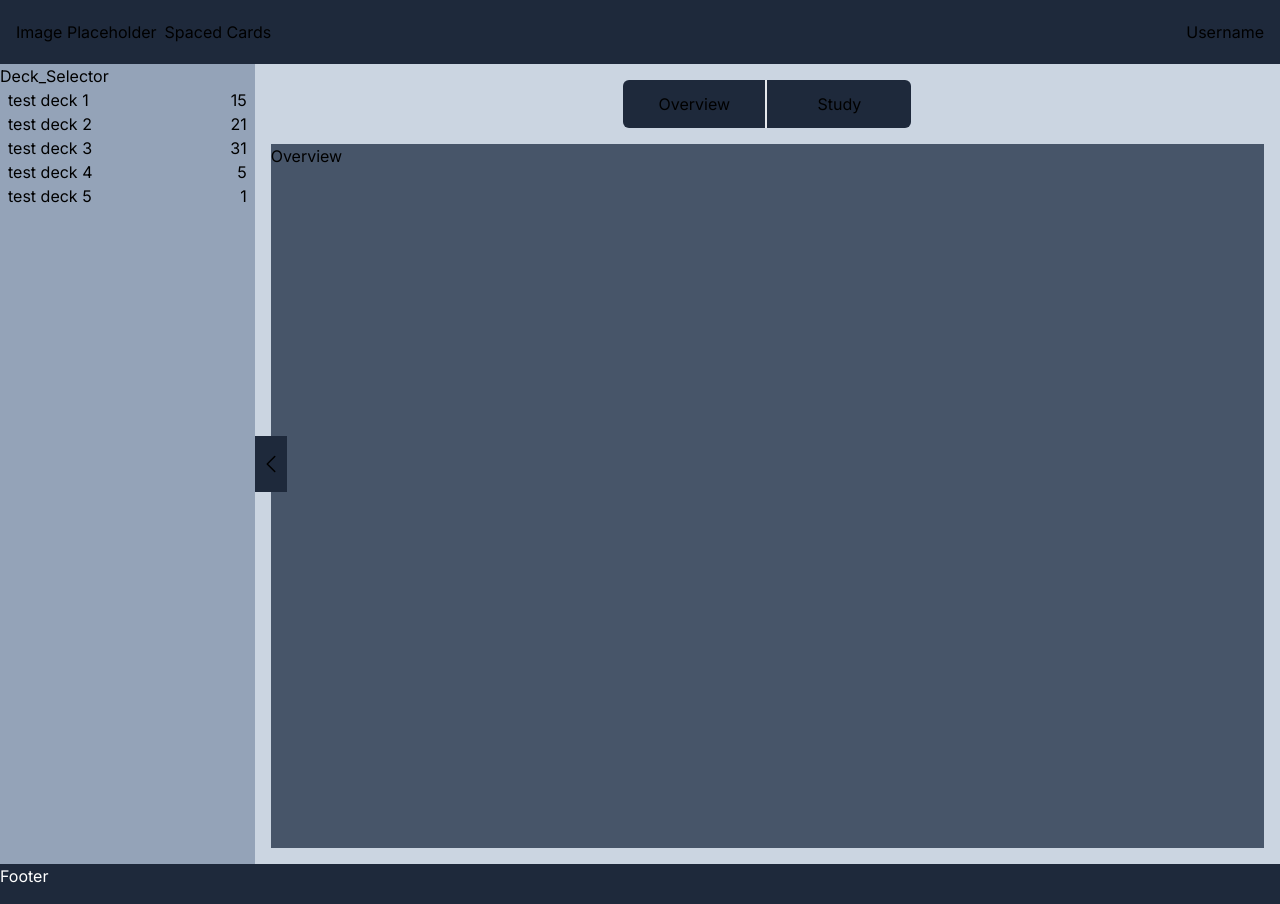
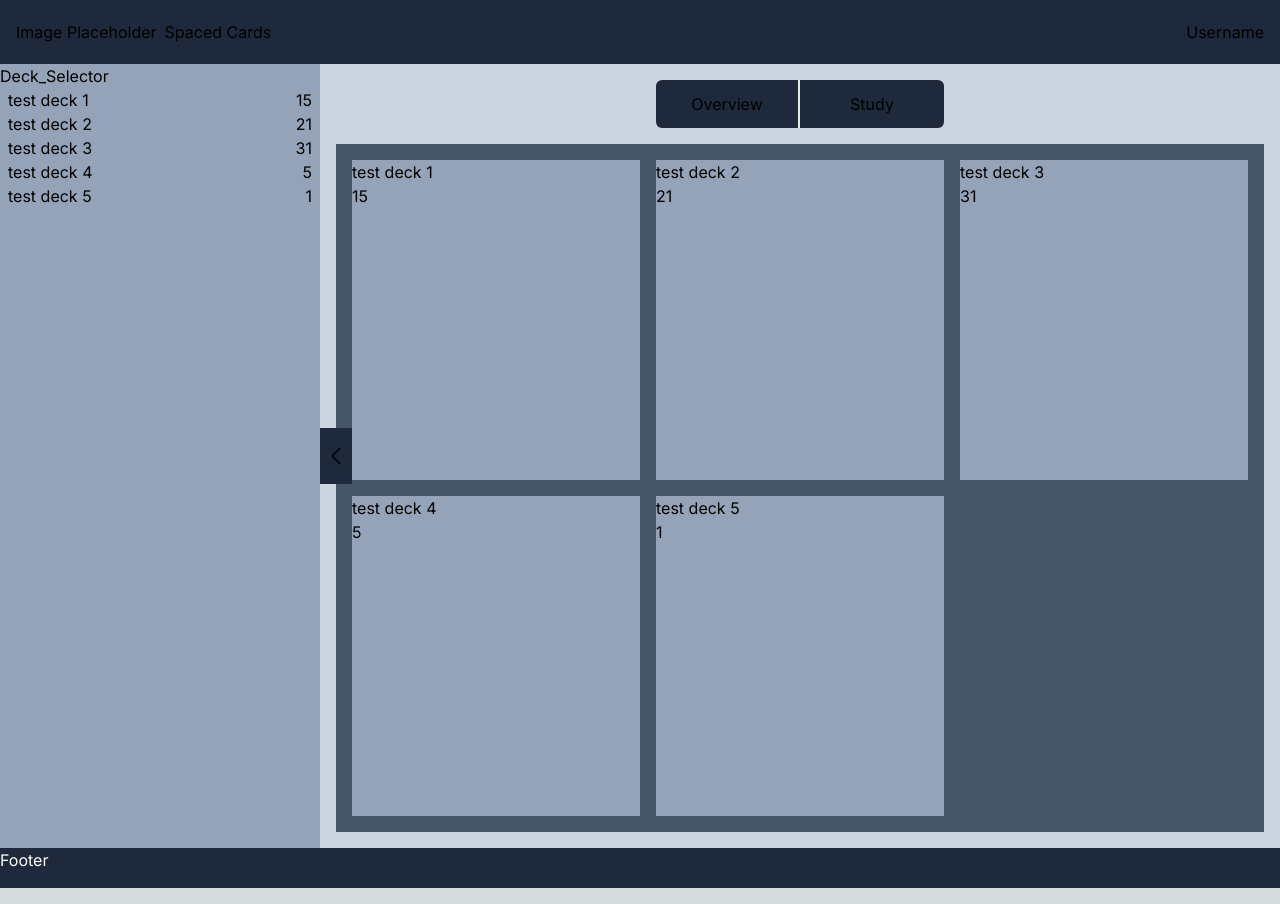
Before and after one commit to gary-giambatista/spaced-cards, a Next.js app: page / in a window 1280 px wide. Built offline with nearby package versions, Linux system fonts and the light colour scheme.

Commit message:
fixed dvh issue, added grid cards

```diff
--- a/app/layout.js
+++ b/app/layout.js
@@ -13,7 +13,7 @@ export const metadata = {
 export default function RootLayout({ children }) {
 	return (
 		<html lang="en">
-			<body className={`${inter.className}`}>
+			<body className={`${inter.className} flex flex-col h-dvh`}>
 				<Header />
 				{children}
 				<Footer />
--- a/app/page.js
+++ b/app/page.js
@@ -12,7 +12,7 @@ export default function Home() {
 	const [mode, setMode] = useState("overview");
 	const [drawerOpen, setDrawerOpen] = useState(true);
 	return (
-		<main className="flex h-dvh">
+		<main className="flex h-full">
 			<Deck_Selector drawerOpen={drawerOpen} setDrawerOpen={setDrawerOpen} />
 			<div className="flex flex-col w-full p-4 gap-4 bg-slate-300">
 				<Hud_Header setMode={setMode} />
--- a/components/hud/Deck_Selector.jsx
+++ b/components/hud/Deck_Selector.jsx
@@ -32,7 +32,7 @@ function Deck_Selector({ drawerOpen, setDrawerOpen }) {
 	return (
 		<section
 			className={`flex-shrink relative bg-slate-400 transition-all ${
-				drawerOpen ? "w-80" : "w-0"
+				drawerOpen ? "w-80 min-w-80" : "w-0 min-w-0"
 			} `}
 		>
 			<div
--- a/components/hud/Hud_Header.jsx
+++ b/components/hud/Hud_Header.jsx
@@ -2,7 +2,7 @@ import React from "react";
 
 function Hud_Header({ setMode }) {
 	return (
-		<div className="flex justify-center items-center h-12 w-fit mx-auto ">
+		<div className="flex justify-center items-center h-12 w-fit mx-auto">
 			<button
 				onClick={() => setMode("overview")}
 				className="h-full px-4 w-36 rounded-l-md border-r-2 bg-slate-800 hover:bg-slate-500"
--- a/components/hud/Overview.jsx
+++ b/components/hud/Overview.jsx
@@ -3,11 +3,51 @@ import Hud_Header from "./Hud_Header";
 
 function Overview({ setMode }) {
 	return (
-		<section className={`flex-grow bg-slate-600`}>
+		<section className={`flex-grow bg-slate-600 p-4`}>
 			{/* <Hud_Header setMode={setMode} /> */}
-			Overview
+			<div className="grid grid-cols-1 md:grid-cols-3 2xl:grid-cols-5 gap-4">
+				{cards.map((card) => {
+					return (
+						<div
+							key={card.id}
+							className="flex flex-col h-80 w-full bg-slate-400 "
+						>
+							<div>{card.question}</div>
+							<div>{card.answer}</div>
+						</div>
+					);
+				})}
+			</div>
 		</section>
 	);
 }
 
 export default Overview;
+
+const cards = [
+	{
+		question: "test deck 1",
+		answer: 15,
+		id: 1,
+	},
+	{
+		question: "test deck 2",
+		answer: 21,
+		id: 2,
+	},
+	{
+		question: "test deck 3",
+		answer: 31,
+		id: 3,
+	},
+	{
+		question: "test deck 4",
+		answer: 5,
+		id: 4,
+	},
+	{
+		question: "test deck 5",
+		answer: 1,
+		id: 5,
+	},
+];
```
